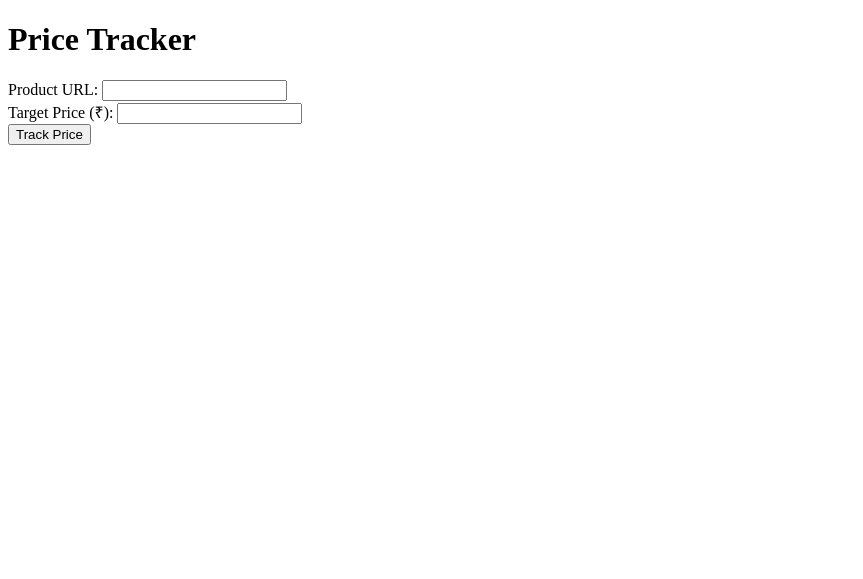
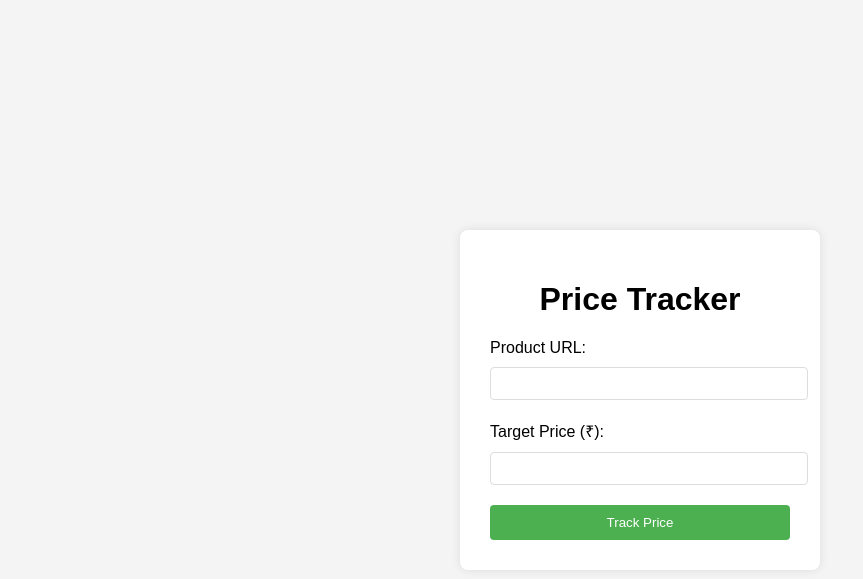
Before and after one commit to RamagiriVasanth/Price-tracker, a Flask app: page / in a window 1280 px wide. Shown: the top 579 px of the page, without its empty margins (0-863 px from the left). Run offline with Flask 3, Linux system fonts and the light colour scheme.

```diff
--- a/templates/index.html
+++ b/templates/index.html
@@ -4,18 +4,21 @@
     <meta charset="UTF-8">
     <meta name="viewport" content="width=device-width, initial-scale=1.0">
     <title>Price Tracker</title>
+    <link rel="stylesheet" href="{{ url_for('static', filename='styles.css') }}">
 </head>
 <body>
+    <div class="container">
         <h1>Price Tracker</h1>
         <form id="priceForm">
             <label for="url">Product URL:</label>
-        <input type="text" id="url" name="url" required><br>
+            <input type="url" id="url" name="url" required><br>
 
             <label for="price">Target Price (₹):</label>
             <input type="number" id="price" name="price" required><br>
 
             <button type="submit">Track Price</button>
         </form>
+    </div>
 
     <script>
         document.getElementById('priceForm').addEventListener('submit', function(event) {
```
Lines whose indentation alone changed are shown as unchanged.
